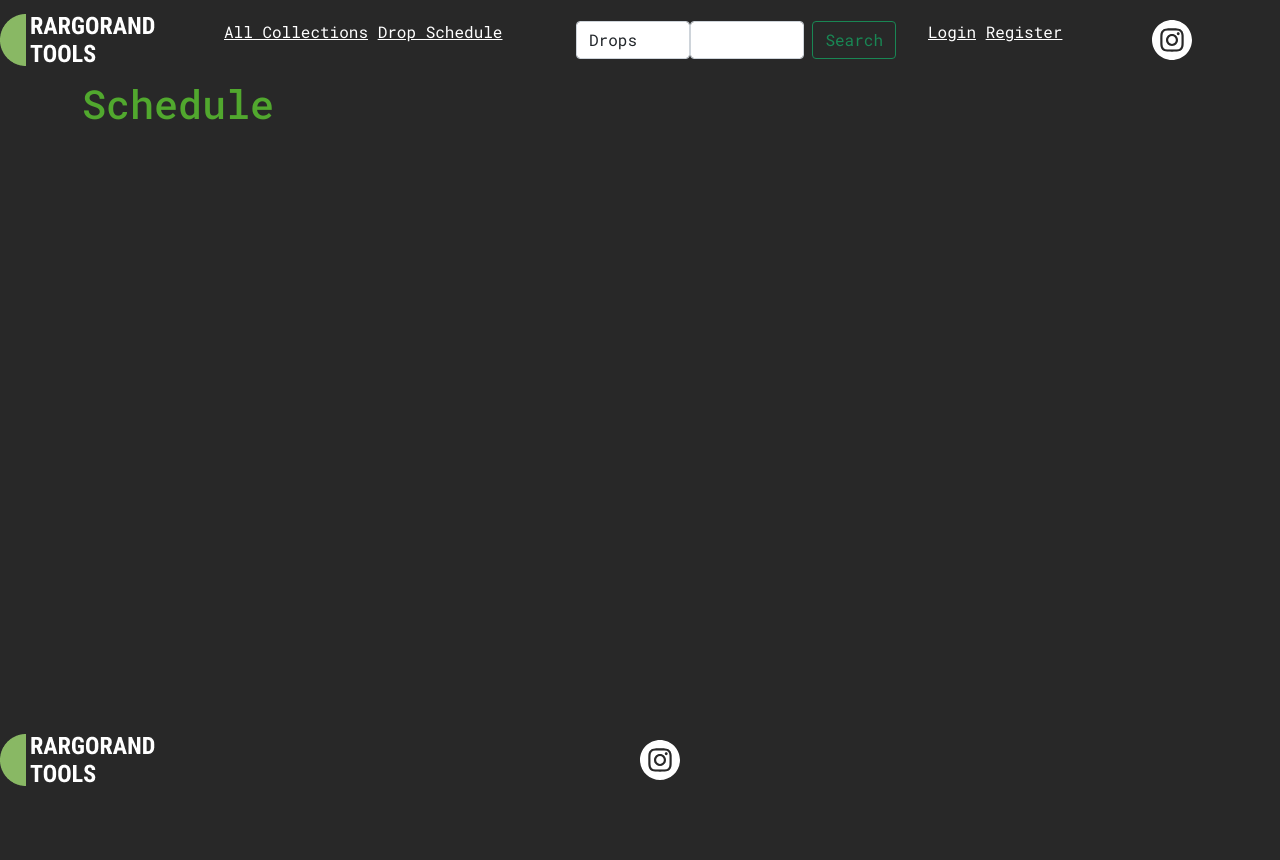
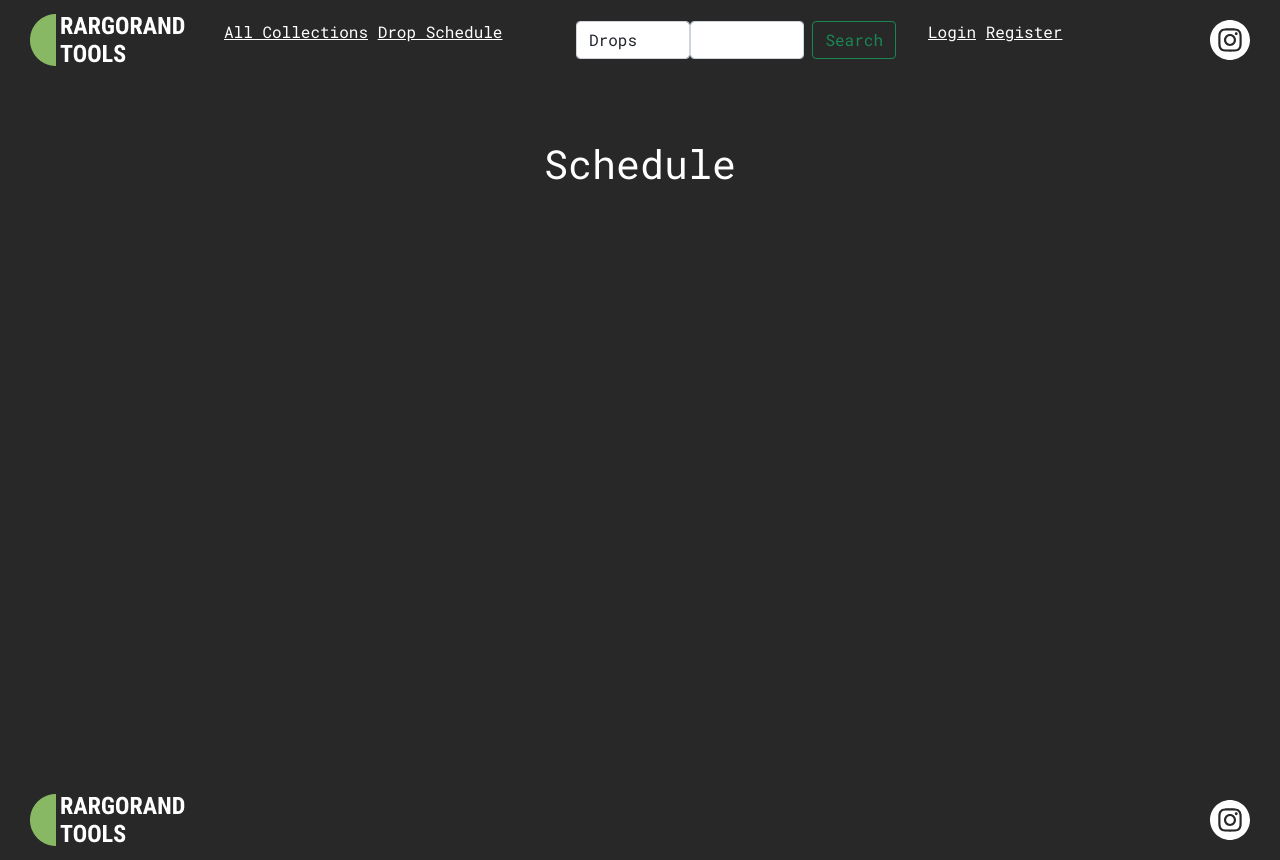
Before and after one commit to ivanyemelianov/rargorand-repo-private, a Django app: page /schedule/ in a window 1280 px wide. Before the commit the page ends 786 px from the top, so only its background shows below. Run offline with Django 3.2, Linux system fonts and the light colour scheme; data that the repository does not hold is empty; parts of the project's set-up code (start-up, migrations or seed data) failed here and were passed over; some libraries are stand-ins or nearby versions.

Commit message:
Shedule template update

```diff
--- a/static/home.css
+++ b/static/home.css
@@ -118,6 +118,9 @@ main {
 .page-title {
     text-align: center;
     margin: 60px 0px;
+}
+
+.page-title h1 {
     font-weight: normal;
 }
 
@@ -168,3 +171,25 @@ main {
 .upcoming-drop img {
     width: 100%;
 }
+
+.upcoming-drops-s {
+    margin-bottom: 80px;
+}
+
+.footer-logo a {
+    margin-left: 30px;
+}
+
+.footer-socials a {
+    float: right;
+    margin-right: 30px;
+}
+
+.logo a {
+    margin-left: 30px;
+}
+
+.socials a {
+    float: right;
+    margin-right: 30px;
+}
--- a/templates/base/footer.html
+++ b/templates/base/footer.html
@@ -1,4 +1,5 @@
 {% load static %}
+
 <footer class="site-footer">
     <div class="footer-logo"><a class="navbar-brand" href="/"><img src="{% static 'images/Logo.png' %}" alt=""></a></div>
     <div class="footer-socials">
--- a/templates/base/navbar.html
+++ b/templates/base/navbar.html
@@ -1,4 +1,5 @@
 {% load static %}
+
 <header class="site-header">
   <div class="logo">
     <a class="navbar-brand" href="/"><img src="{% static 'images/Logo.png' %}" alt=""/></a>
--- a/templates/home-view.html
+++ b/templates/home-view.html
@@ -1,7 +1,8 @@
 {% extends "base.html" %}
 
 {% block content %}
-<section class="section-style new-collections">
+
+<section class="section-style new-collections-s">
     <div class="container">
         <div class="row">
             <div class="page-title">
@@ -28,7 +29,7 @@
     </div>
 </section>
 
-<section class="section-style upcoming-drops">
+<section class="section-style upcoming-drops-s">
     <div class="container">
         <div class="row">
             <div class="page-title">
--- a/templates/schedule-view.html
+++ b/templates/schedule-view.html
@@ -1,17 +1,23 @@
 {% extends "base.html" %}
 
 {% block content %}
-<h1 style="color: #51a82e;">Schedule</h1>
-<ul>
+
+<div class="page-title">
+    <h1>Schedule</h1>
+</div>
+
+<div class="row">
+    <div class="grid-container-schedule">
         {% for x in object_list %}
             {% if x.title %}
                 {% if not request.user.is_authenticated or user.id != x.user.id %}
-            <li><a href="{{ x.get_single_drop_url }}">{{ x.title }}</a></li>
+                <div class="grid-drop"><img src="{{ x.image.url }}" alt=""><a href="{{ x.get_single_drop_url }}">{{ x.title }}</a></div>
                 {% else %}
-            <li><a href="{{ x.get_absolute_url }}">{{ x.title }}</a></li>
+                <div class="grid-drop"><img src="{{ x.image.url }}" alt=""><a href="{{ x.get_absolute_url }}">{{ x.title }}</a></div>
                 {% endif %}
             {% endif %}
         {% endfor %}
-</ul>
+    </div>
+</div>
 
 {% endblock content%}
```
Also changed, not shown: static/schedule.css (added, +9 -0 lines). Lines whose indentation alone changed are shown as unchanged.
